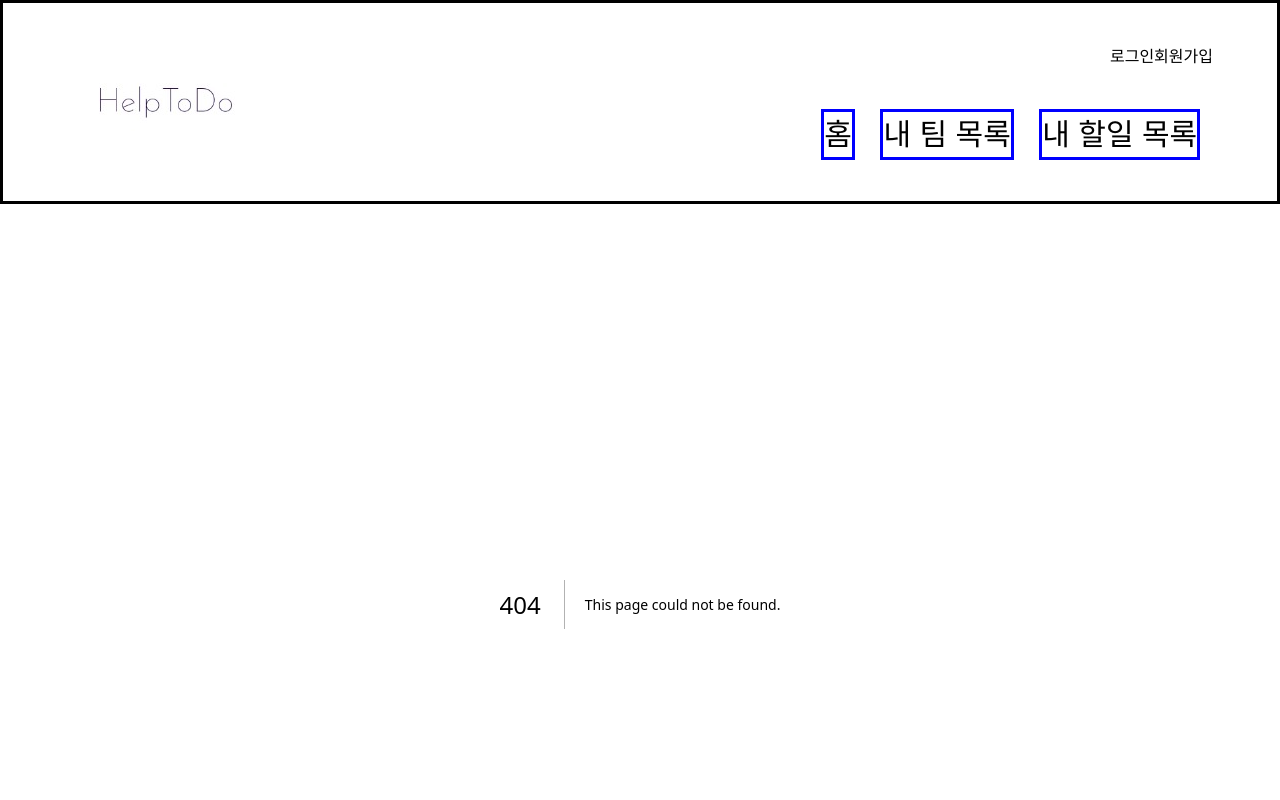
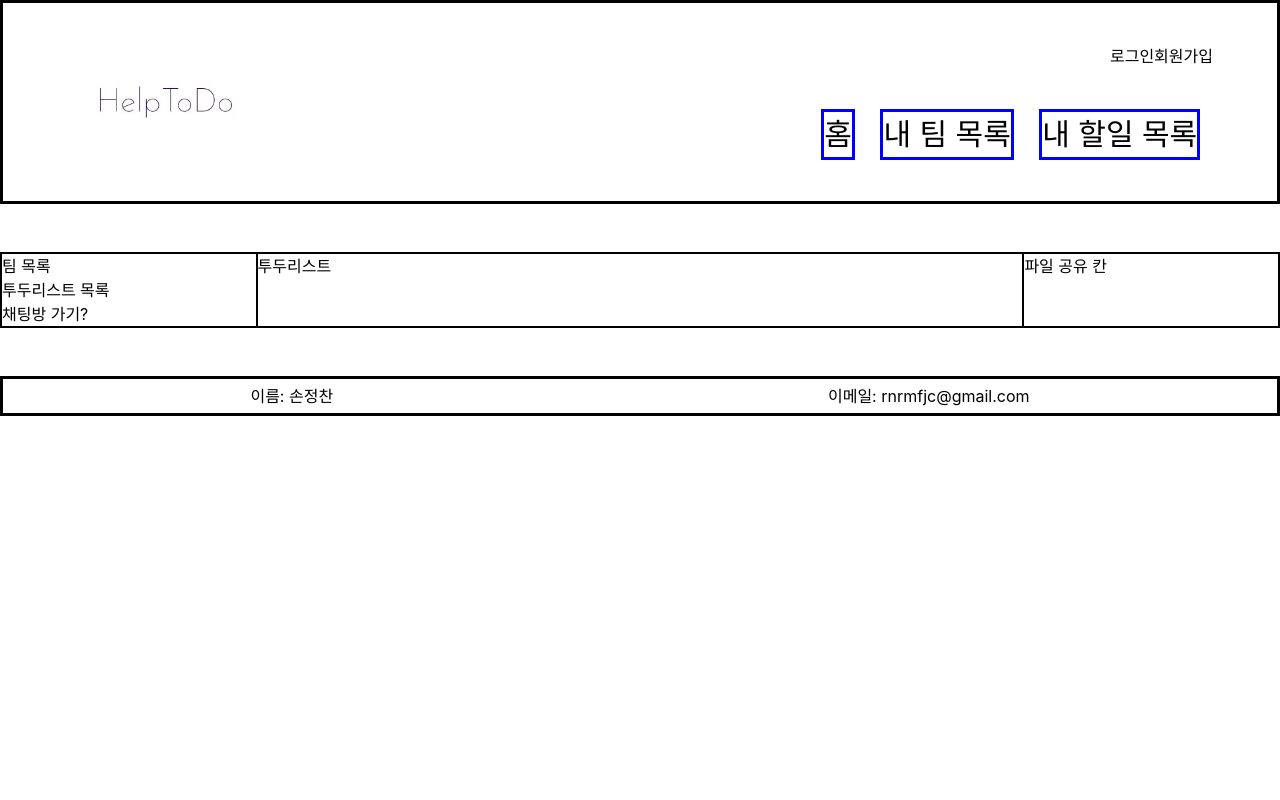
Before and after one commit to jungchanSon/HelpTodo-front, a Next.js app: page /myteam in a window 1280 px wide. Before the commit this address had no page. Shown: the top 800 px of the page. Built offline with nearby package versions, Linux system fonts and the light colour scheme.

Commit message:
page : myteam 페이지 추가 fix : 로고 이미지 alt 추가
  myteam 페이지 추가 및 레이아웃 간단 디자인
  로고 이미지에 alt 추가

```diff
--- a/components/Navbar.jsx
+++ b/components/Navbar.jsx
@@ -9,7 +9,7 @@ export default function Navbar() {
       <div>
         <Nav>
           <Link href="/">
-            <Image src={logo}/>
+            <Image src={logo} alt={"로고"}/>
           </Link>
 
           <RightLayout>
--- /dev/null
+++ b/pages/myteam/index.tsx
@@ -0,0 +1,36 @@
+import {NextPage} from "next";
+import styled from "styled-components";
+
+const myteamPage:NextPage = () => {
+  return(
+      <div>
+        <GridLayout >
+          <Div>
+            <h1>팀 목록</h1>
+            <h1>투두리스트 목록</h1>
+            <h1>채팅방 가기?</h1>
+          </Div>
+          <Div>
+            <h1>투두리스트</h1>
+          </Div>
+          <Div>
+            <h1>파일 공유 칸</h1>
+          </Div>
+        </GridLayout>
+      </div>
+  )
+}
+
+const GridLayout = styled.div`
+  display: grid;
+  grid-template-columns: 1fr 3fr 1fr;
+
+  border: 1px solid black;
+  margin: 3em 0;
+`
+const Div = styled.div`
+  border: 1px solid black;
+
+`
+
+export default myteamPage
```
